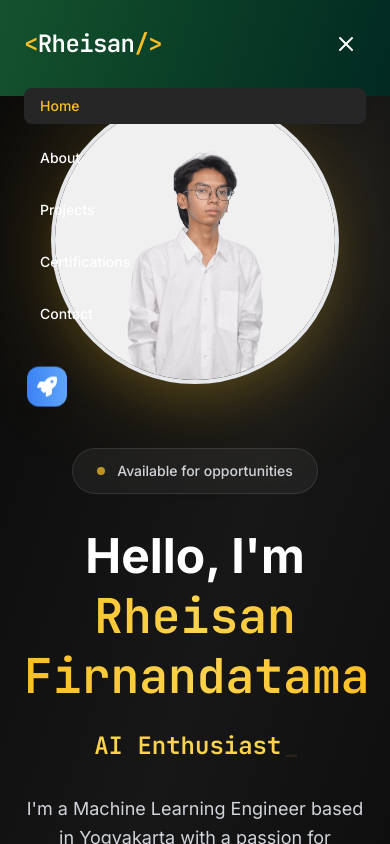
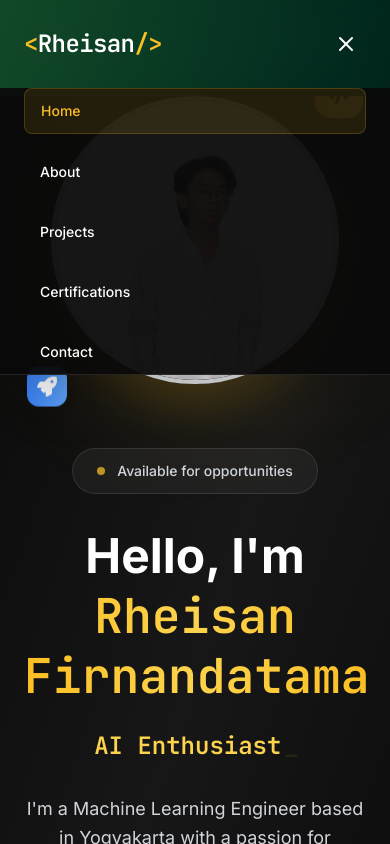
Before and after one commit to rheikun/portfolio, a React (Vite) app: page / in a window 390 px wide. Both pictures are taken after a click on the button "Toggle menu". Shown: the top 844 px of the page. Built offline with nearby package versions, Linux system fonts and the light colour scheme.

Commit message:
change navbar color

```diff
--- a/src/components/Navbar.jsx
+++ b/src/components/Navbar.jsx
@@ -60,8 +60,8 @@ const Navbar = () => {
     <nav
 className={`fixed top-0 left-0 w-full z-50 transition-all duration-500 ${
   isScrolled
-          ? "backdrop-blur-glass border-b border-dark-700 py-4"
-          : "bg-transparent py-6"
+    ? "bg-black/30 backdrop-blur-md border-b border-white/10 py-4"
+    : "bg-black/10 backdrop-blur-md border-b border-white/5 py-6"
 }`}
     >
       <div className="container-custom">
@@ -72,9 +72,9 @@ const Navbar = () => {
             onClick={handleNavClick}
             className="text-2xl md:text-3xl font-bold text-white font-mono tracking-tight hover:text-primary-400 transition-colors duration-300"
           >
-            <span className="text-primary-400">&lt;</span>
+            <span className="text-primary-400">{"<"}</span>
             Rheisan
-            <span className="text-primary-400">/&gt;</span>
+            <span className="text-primary-400">{"/>"}</span>
           </Link>
 
           {/* Desktop Navigation */}
@@ -105,7 +105,7 @@ const Navbar = () => {
 
           {/* Mobile Menu Button */}
           <button
-            className="md:hidden p-2 text-white hover:text-primary-400 transition-colors duration-300 focus:outline-none"
+            className="md:hidden p-2 text-white hover:text-primary-400 transition-colors duration-300 focus:outline-none relative z-50"
             onClick={toggleMenu}
             aria-label="Toggle menu"
           >
@@ -130,7 +130,8 @@ const Navbar = () => {
             isOpen ? 'max-h-96 opacity-100' : 'max-h-0 opacity-0'
           }`}
         >
-          <ul className="pt-6 pb-4 space-y-4">
+          <div className="absolute top-full left-0 right-0 bg-dark-950/95 backdrop-blur-xl border-b border-dark-700/50 shadow-2xl">
+            <ul className="container-custom py-6 space-y-4">
               {navItems.map((item, index) => (
                 <li
                   key={item.name}
@@ -141,10 +142,10 @@ const Navbar = () => {
                   <Link
                     to={item.path}
                     onClick={handleNavClick}
-                  className={`block py-2 px-4 rounded-lg text-sm font-medium transition-all duration-300 ${
+                    className={`block py-3 px-4 rounded-lg text-sm font-medium transition-all duration-300 ${
                       location.pathname === item.path
-                      ? "text-primary-400 bg-dark-800"
-                      : "text-white hover:text-primary-400 hover:bg-dark-800"
+                        ? "text-primary-400 bg-primary-400/10 border border-primary-400/20"
+                        : "text-white hover:text-primary-400 hover:bg-dark-800/50"
                     }`}
                   >
                     {item.name}
@@ -154,6 +155,7 @@ const Navbar = () => {
             </ul>
           </div>
         </div>
+      </div>
     </nav>
   );
 };
```
Lines whose indentation alone changed are shown as unchanged.
